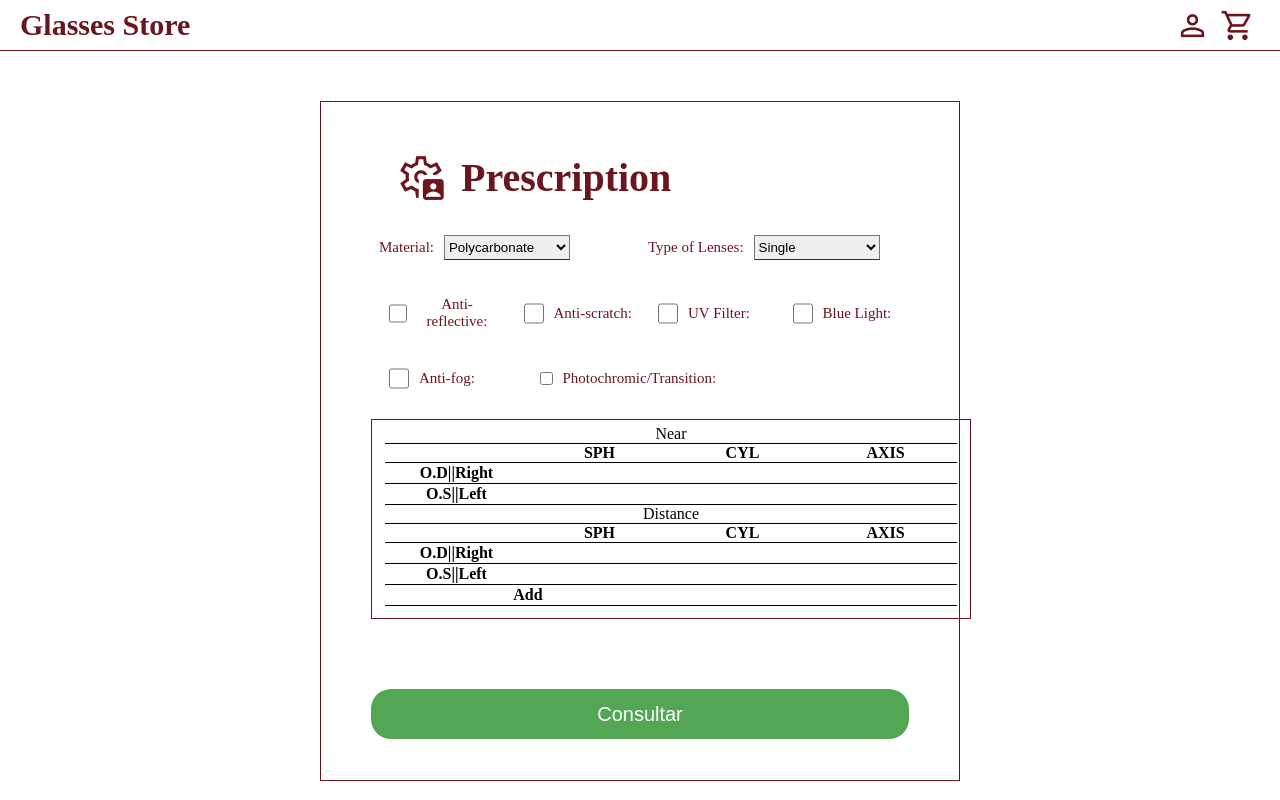
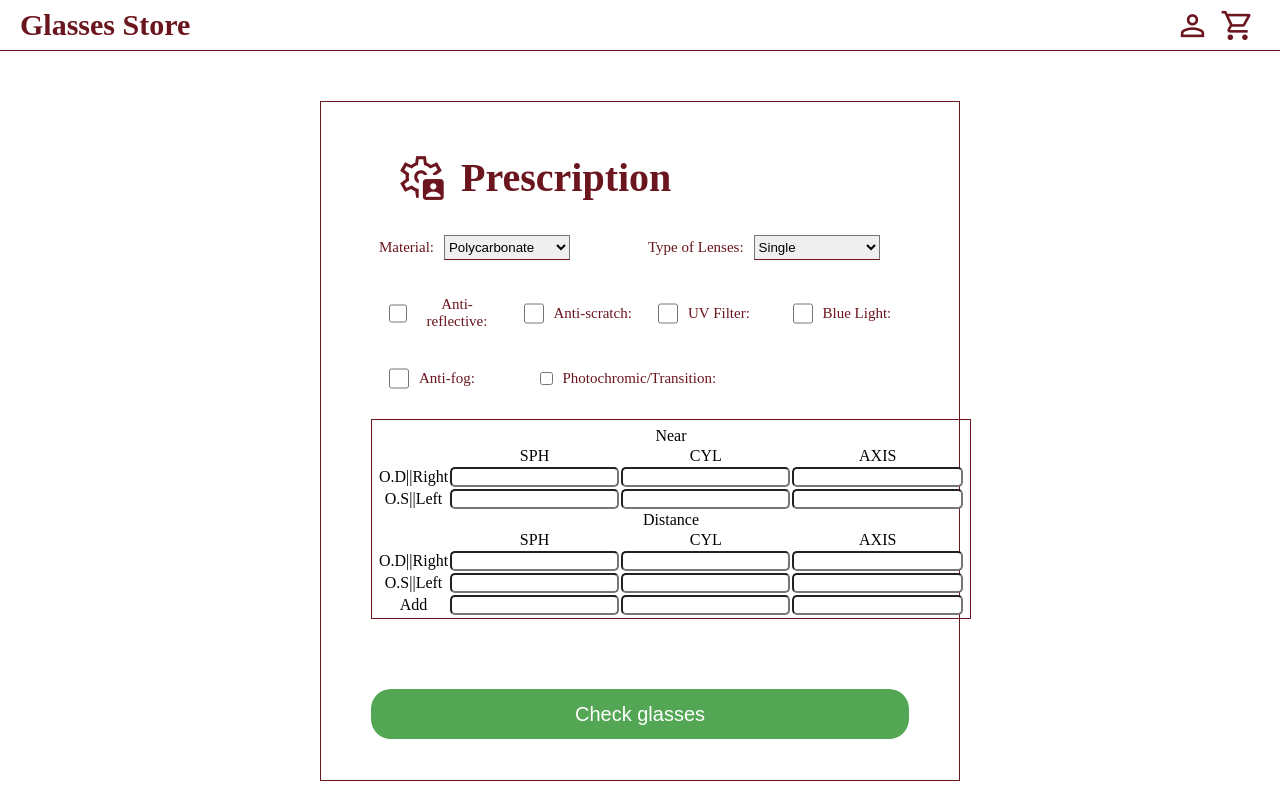
Before and after one commit to MakeRedundant/Spec-tacular-.com, a React (Vite) app: page /prescription in a window 1280 px wide. Shown: the top 800 px of the page. Built offline with nearby package versions, Linux system fonts and the light colour scheme.

Commit message:
fixed prescription table

```diff
--- a/client/src/components/PrescriptionTable/index.tsx
+++ b/client/src/components/PrescriptionTable/index.tsx
@@ -7,175 +7,197 @@ import * as S from "./styles";
 function PrescriptionTable() {
   return (
     <S.TableContainer>
-      <S.TableRow>
-        <Text text="Near" />
-      </S.TableRow>
-      <S.TableRow>
-        <S.TableHeader></S.TableHeader>
-        <S.TableHeader>SPH</S.TableHeader>
-        <S.TableHeader>CYL</S.TableHeader>
-        <S.TableHeader>AXIS</S.TableHeader>
-      </S.TableRow>
-
-      <S.TableRow>
-        <S.TableHeader>O.D||Right</S.TableHeader>
-        <S.TableData>
+      <tbody>
+        {/* Near */}
+        <tr>
+          <th colSpan="4">Near</th>
+        </tr>
+        <tr>
+          <th></th>
+          <th>SPH</th>
+          <th>CYL</th>
+          <th>AXIS</th>
+        </tr>
+        <tr>
+          <th>O.D||Right</th>
+          <td>
             <Input
-            id="id"
+              id="nearOdRightSPH"
               type="number"
               width="100%"
               height="20px"
-            border="none"
+              border="bottom"
               align
+
             />
-        </S.TableData>
-        <S.TableData>
+          </td>
+          <td>
             <Input
-            id="id"
+              id="nearOdRightCYL"
               type="number"
               width="100%"
               height="20px"
-            border="none"
+              border="bottom"
               align
             />
-        </S.TableData>
-        <S.TableData>
+          </td>
+          <td>
             <Input
-            id="id"
+              id="nearOdRightAXIS"
               type="number"
               width="100%"
               height="20px"
-            border="none"
+              border="top"
               align
             />
-        </S.TableData>
-      </S.TableRow>
-
-      <S.TableRow>
-        <S.TableHeader>O.S||Left</S.TableHeader>
-        <S.TableData>
+          </td>
+        </tr>
+        <tr>
+          <th>O.S||Left</th>
+          <td>
             <Input
-            id="id"
+              id="nearOsLeftSPH"
               type="number"
               width="100%"
               height="20px"
-            border="none"
+              border="top"
               align
             />
-        </S.TableData>
-        <S.TableData>
+          </td>
+          <td>
             <Input
-            id="id"
+              id="nearOsLeftCYL"
               type="number"
               width="100%"
               height="20px"
-            border="none"
+              border="top"
               align
             />
-        </S.TableData>
-        <S.TableData>
+          </td>
+          <td>
             <Input
-            id="id"
+              id="nearOsLeftAXIS"
               type="number"
               width="100%"
               height="20px"
-            border="none"
+              border="top"
               align
             />
-        </S.TableData>
-      </S.TableRow>
+          </td>
+        </tr>
 
-      <S.TableRow>
-        <Text text="Distance" />
-      </S.TableRow>
-      <S.TableRow>
-        <S.TableHeader></S.TableHeader>
-        <S.TableHeader>SPH</S.TableHeader>
-        <S.TableHeader>CYL</S.TableHeader>
-        <S.TableHeader>AXIS</S.TableHeader>
-      </S.TableRow>
-
-      <S.TableRow>
-        <S.TableHeader>O.D||Right</S.TableHeader>
-        <S.TableData>
+        {/* Distance */}
+        <tr>
+          <th colSpan="4">Distance</th>
+        </tr>
+        <tr>
+          <th></th>
+          <th>SPH</th>
+          <th>CYL</th>
+          <th>AXIS</th>
+        </tr>
+        <tr>
+          <th>O.D||Right</th>
+          <td>
             <Input
-            id="id"
+              id="distanceOdRightSPH"
               type="number"
               width="100%"
               height="20px"
-            border="none"
+              border="top"
               align
             />
-        </S.TableData>
-        <S.TableData>
+          </td>
+          <td>
             <Input
-            id="id"
+              id="distanceOdRightCYL"
               type="number"
               width="100%"
               height="20px"
-            border="none"
+              border="top"
               align
             />
-        </S.TableData>
-        <S.TableData>
+          </td>
+          <td>
             <Input
-            id="id"
+              id="distanceOdRightAXIS"
               type="number"
               width="100%"
               height="20px"
-            border="none"
+              border="top"
               align
             />
-        </S.TableData>
-      </S.TableRow>
-
-      <S.TableRow>
-        <S.TableHeader>O.S||Left</S.TableHeader>
-        <S.TableData>
+          </td>
+        </tr>
+        <tr>
+          <th>O.S||Left</th>
+          <td>
             <Input
-            id="id"
+              id="distanceOsLeftSPH"
               type="number"
               width="100%"
               height="20px"
-            border="none"
+              border="top"
               align
             />
-        </S.TableData>
-        <S.TableData>
+          </td>
+          <td>
             <Input
-            id="id"
+              id="distanceOsLeftCYL"
               type="number"
               width="100%"
               height="20px"
-            border="none"
+              border="top"
               align
             />
-        </S.TableData>
-        <S.TableData>
+          </td>
+          <td>
             <Input
-            id="id"
+              id="distanceOsLeftAXIS"
               type="number"
               width="100%"
               height="20px"
-            border="none"
+              border="top"
               align
             />
-        </S.TableData>
-      </S.TableRow>
-      {/* Add row placed below O.S||Left */}
-      <S.TableRow>
-        <S.TableHeader>Add</S.TableHeader>
-        <S.TableData>
+          </td>
+        </tr>
+
+        {/* Add */}
+        <tr>
+          <th>Add</th>
+          <td>
             <Input
-            id="id"
+              id="addSPH"
               type="number"
               width="100%"
               height="20px"
-            border="none"
+              border="top"
               align
             />
-        </S.TableData>
-      </S.TableRow>
+          </td>
+          <td>
+            <Input
+              id="addCYL"
+              type="number"
+              width="100%"
+              height="20px"
+              border="top"
+              align
+            />
+          </td>
+          <td>
+            <Input
+              id="addAXIS"
+              type="number"
+              width="100%"
+              height="20px"
+              border="top"
+              align
+            />
+          </td>
+        </tr>
+      </tbody>
     </S.TableContainer>
   );
 }
--- a/client/src/pages/Prescription/index.tsx
+++ b/client/src/pages/Prescription/index.tsx
@@ -11,6 +11,8 @@ import Button from "../../components/Button";
 import Input from "../../components/Input";
 import Select from "../../components/Select";
 import PrescriptionTable from "../../components/PrescriptionTable";
+
+import { Link } from "react-router-dom";
 
 function Prescription() {
   return (
@@ -179,9 +181,9 @@ function Prescription() {
           </Container>
 
           <PrescriptionTable />
-
+          <Link to="/main">
           <Button
-            text="Consultar"
+            text="Check glasses"
             width="100%"
             height="50px"
             margin="50px auto 16px auto"
@@ -189,8 +191,8 @@ function Prescription() {
             fontSize="20px"
             color="#FFF"
             backgroundColor={colors.success}
-            linkReference="/main"
           />
+          </Link>
         </Container>
       </Container>
       <Footer />
```
Lines whose indentation alone changed are shown as unchanged.
